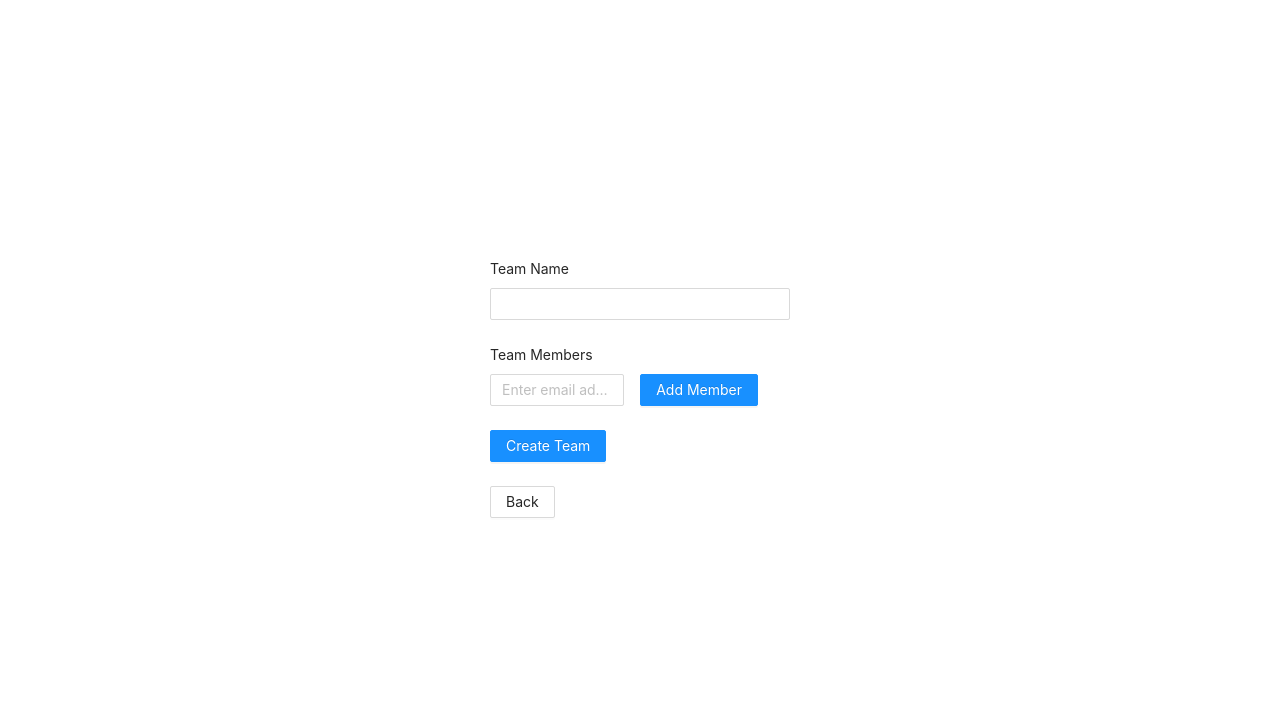
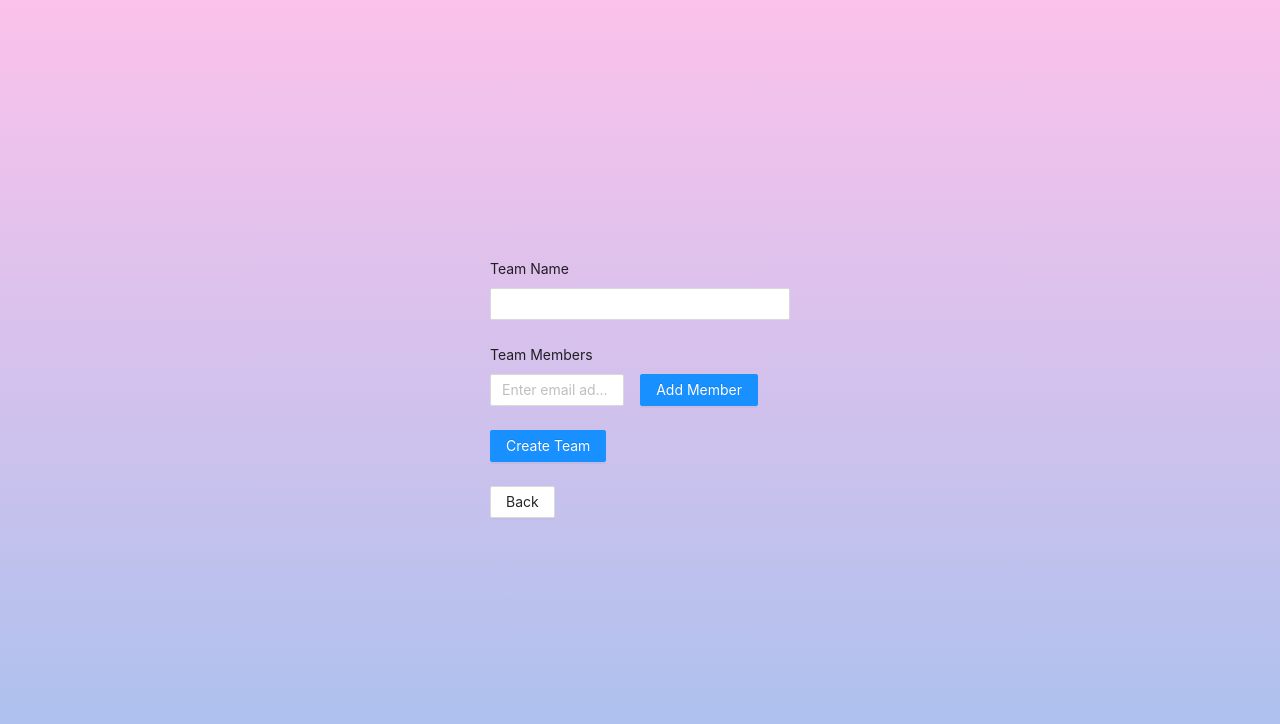
Before and after one commit to jerry729/CS180-A-Fancy-Time-Management-Tool, a Vue app in the folder CS180SL/: page /team in a window 1280 px wide. Shown: the top 724 px of the page. Built offline with nearby package versions, Linux system fonts and the light colour scheme.

Commit message:
bg change

```diff
--- a/CS180SL/src/views/MakeTeam.vue
+++ b/CS180SL/src/views/MakeTeam.vue
@@ -80,7 +80,7 @@ display: flex;
 justify-content: center;
 align-items: center;
 
-background-color: white;
+background-image: linear-gradient(to top, #a6c1ee 0%, #fbc2eb 100%);
 }
 
 .team-members {
```
